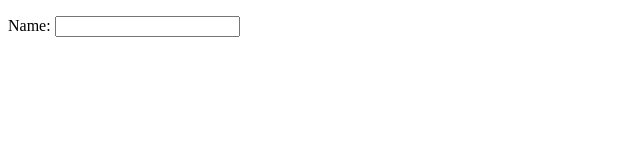
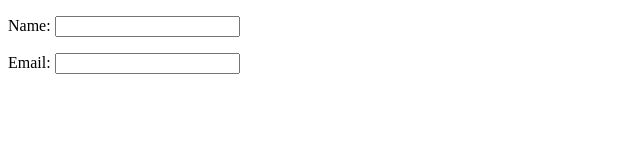
Before and after one commit to pagliares/git-class-html-form, a plain HTML site: page index.html in a window 1280 px wide. Shown: the whole page, without its empty margins (0-640 px from the left). Drawn offline with Linux system fonts and the light colour scheme.

Commit message:
feat: creeate email field

```diff
--- a/index.html
+++ b/index.html
@@ -12,7 +12,12 @@
         <p>
             <label for="name">Name:</label>
             <input type="text" id="name" name="user_name" />
-          </p>
+        </p>
+
+        <p>
+            <label for="mail">Email:</label>
+            <input type="email" id="mail" name="user_email" />
+        </p>
     </form>
 
 </body>
```
